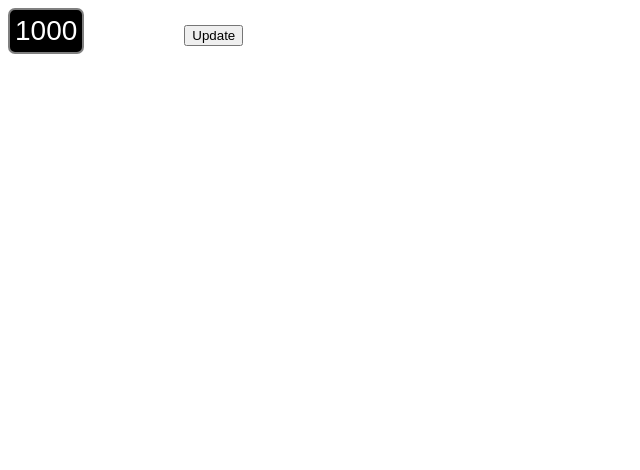
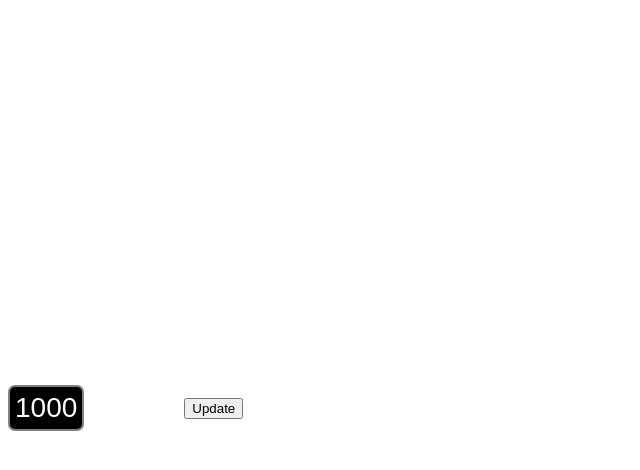
Before and after one commit to Sairam-Reddy/angular-angular-pixie-dust-directive, an Angular app: page / in a window 1280 px wide. Shown: the top 470 px of the page, without its empty margins (0-640 px from the left). Built offline with nearby package versions, Linux system fonts and the light colour scheme.

Commit message:
2 files modified

```diff
--- a/src/app/app.component.scss
+++ b/src/app/app.component.scss
@@ -1,5 +1,12 @@
+:host {
+  display: flex;
+  align-items: center;
+  height: 100%;
+}
+
 .placeholder {
-  display: inline-block;
+  display: flex;
+  position: relative;
   background-color: black;
   color: white;
   padding: 5px;
--- a/src/app/pixie-dust.directive.ts
+++ b/src/app/pixie-dust.directive.ts
@@ -168,7 +168,7 @@ export class PixieDustDirective implements OnChanges, AfterViewInit {
           null,
           Vector.create(
             this.getRandomBetween(offsetrangeMin + 10, offsetrangeMax - 20),
-            this.getRandomBetween(this.field.top + 15, this.field.bottom - 15)
+            this.field.height / 2
           ),
           Vector.random(force),
           size + Math.random(),
```
